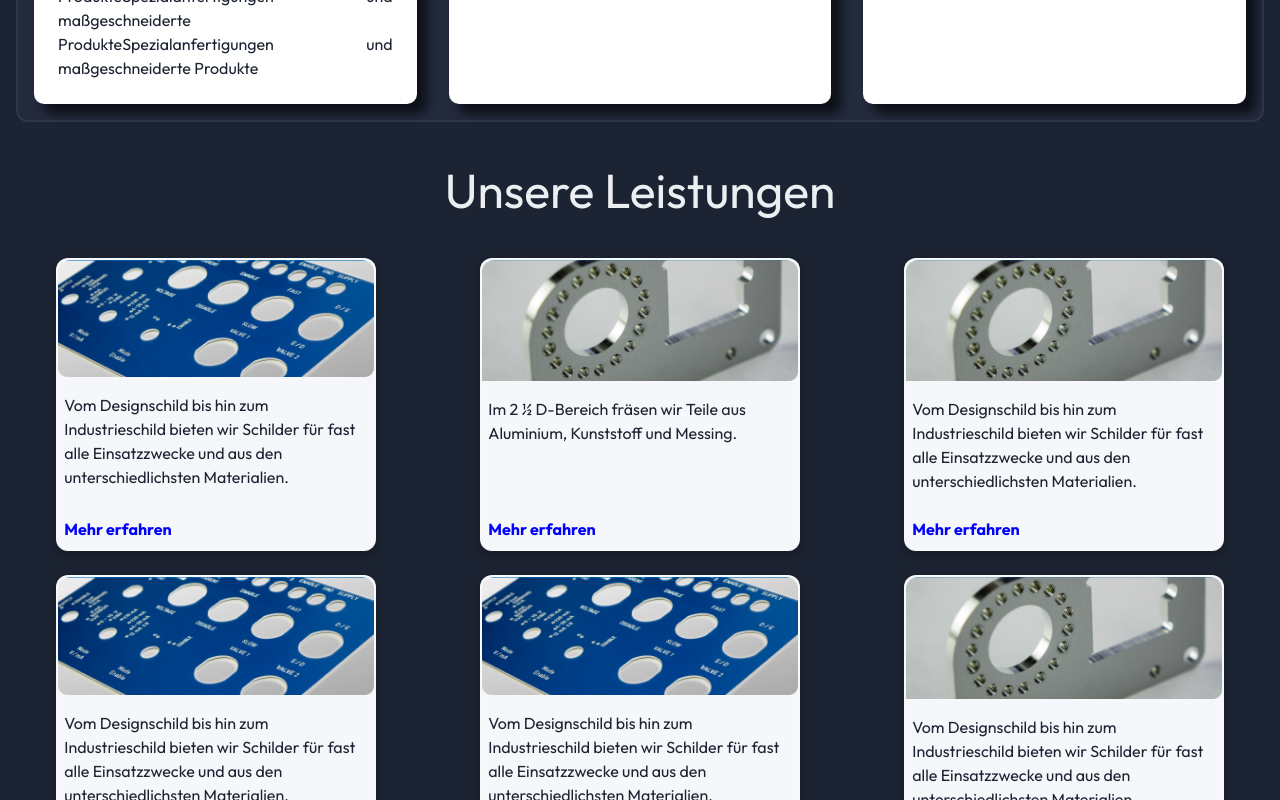
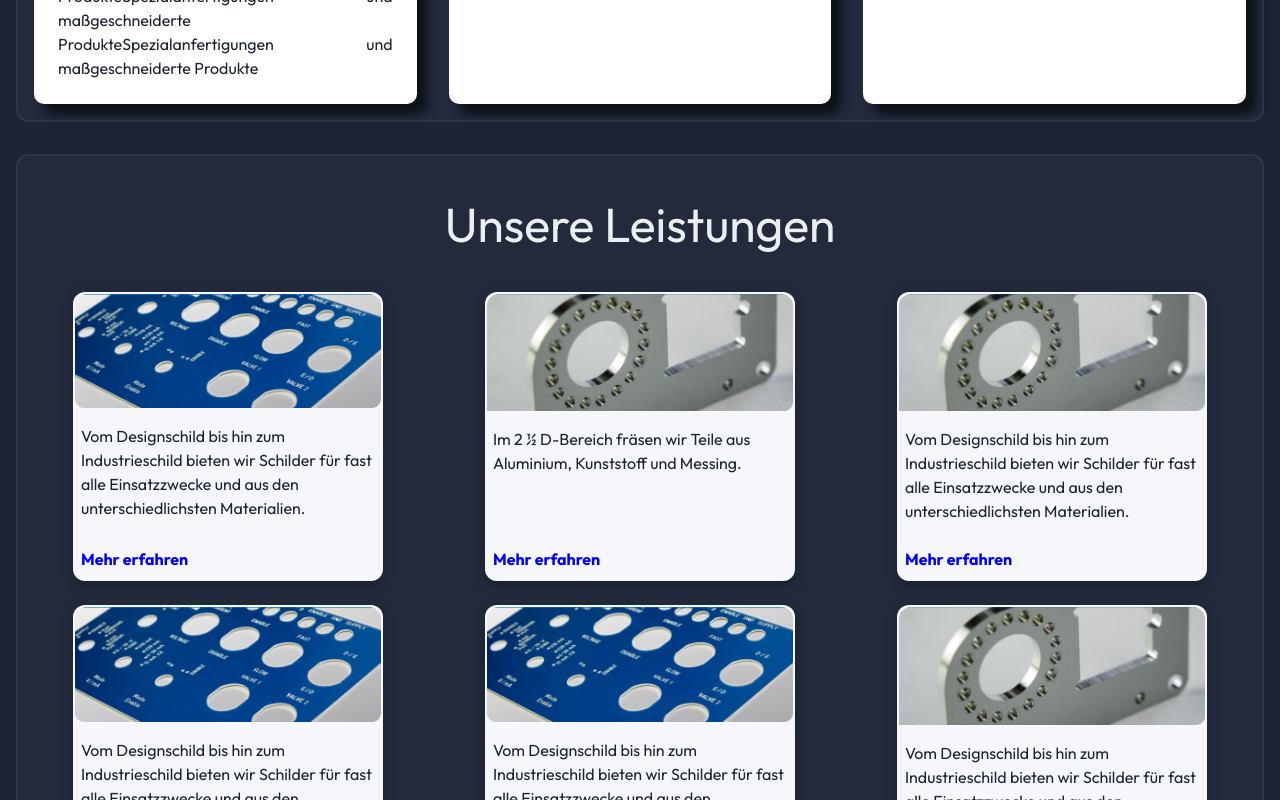
Before and after one commit to Youdontknowme720/DW, a React (Vite) app: page / in a window 1280 px wide. Shown: the part 1540-2340 px from the top of the page. Built offline with nearby package versions, Linux system fonts and the light colour scheme.

Commit message:
+ added wrapper for services

```diff
--- a/src/App.css
+++ b/src/App.css
@@ -2,3 +2,8 @@
     padding-top: 1rem;
     padding-inline: clamp(0.5rem, 1rem, 2rem);
 }
+
+.service-wrapper {
+    padding-inline: clamp(0.5rem, 1rem, 2rem);
+    padding-top: clamp(1rem, 2rem, 4rem);
+}
--- a/src/App.tsx
+++ b/src/App.tsx
@@ -26,7 +26,9 @@ Ihre Dieter Wenzelmann GmbH – Industrieschilder – Aluminiumbearbeitung" imag
             <div className="promises-wrapper">
                 <Promises/>
             </div>
-            <Services/>
+            <div className="service-wrapper">
+                <Services />
+            </div>
             <Personal/>
         </div>
     );
--- a/src/styles/Services.css
+++ b/src/styles/Services.css
@@ -1,6 +1,9 @@
 .service-container {
     text-align: center;
     padding-inline: clamp(1em, 1em, 2em);
+    background-color: rgb(34, 42, 60);
+    border: 2px solid rgba(255, 255, 255, 0.06);
+    border-radius: 12px;
 }
 
 .service-title {
```
